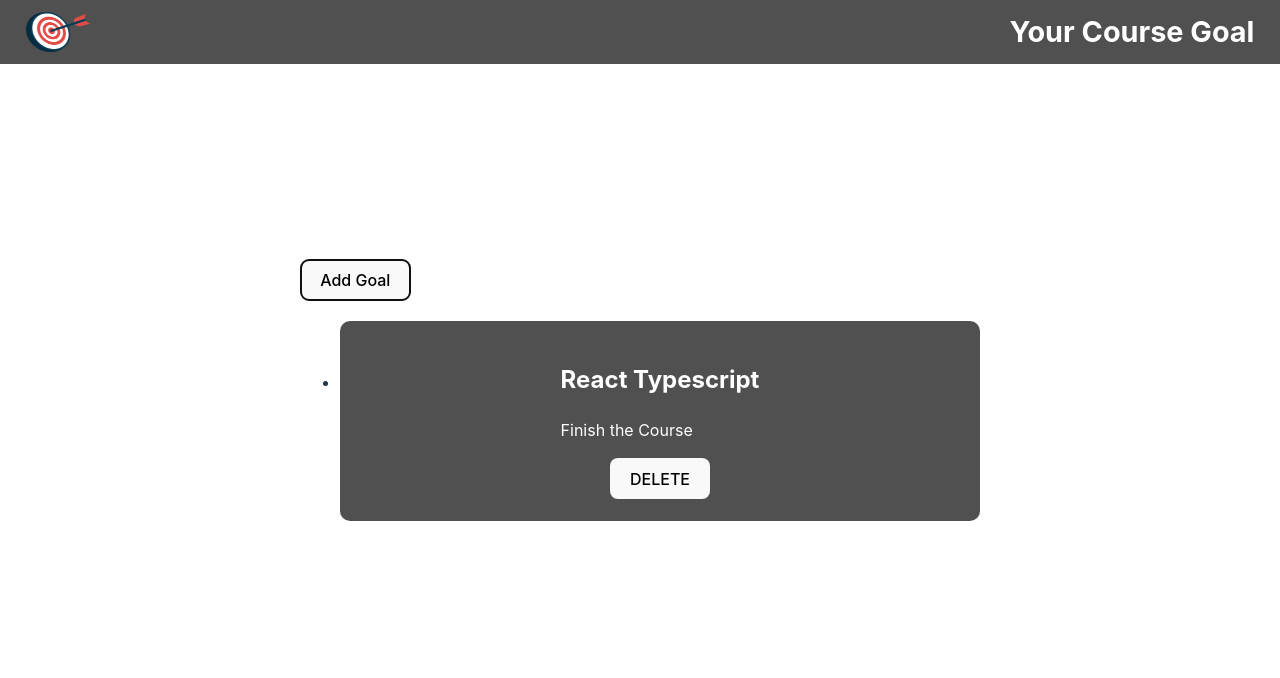
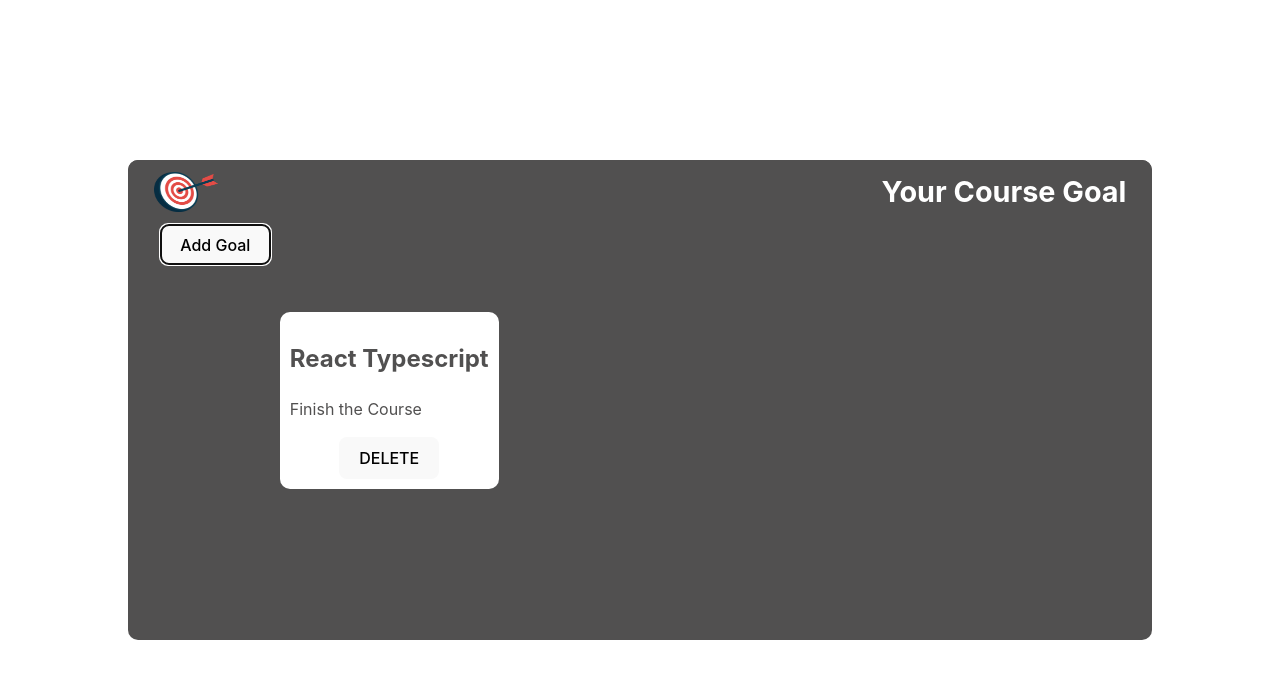
Before and after one commit to pablothobias/react-ts-basics, a React (Vite) app: page / in a window 1280 px wide. Both pictures are taken after a click on the button "Add Goal". Shown: the top 678 px of the page. Built offline with nearby package versions, Linux system fonts and the light colour scheme.

Commit message:
feature(ReactTSBasics): creating goal list component component

```diff
--- /dev/null
+++ b/src/App.style.ts
@@ -0,0 +1,21 @@
+import styled from 'styled-components';
+
+export const AppContainer = styled.div`
+  position: relative;
+  display: flex;
+  flex-direction: column;
+  align-items: center;
+  justify-content: center;
+  background-color: #515050;
+  color: #ffffff;
+  border-radius: 10px;
+  margin: 20px 0;
+  height: 60vh;
+  width: 80vw;
+`;
+
+export const AddButtonCss = styled.button`
+  position: absolute;
+  top: 64px;
+  left: 32px;
+`;
--- a/src/App.tsx
+++ b/src/App.tsx
@@ -1,21 +1,15 @@
 import { useState } from 'react';
-import styled from 'styled-components';
+import { AppContainer, AddButtonCss } from './App.style';
 
 import './App.css'
 
-import CourseGoal from './components/CourseGoal/CourseGoal';
+import CourseGoalList from './components/CourseGoalList/CourseGoalList';
 import Header from './components/Header/Header';
 import { TitleHeaderCss } from './components/Header/Header.style';
 
 import goalsImg from './assets/goalsImg.png';
 
-const AppContainer = styled.div`
-  overflow: auto;
-  max-height: 90vh;
-  width: 100%;
-`;
-
-type CourseGoal = {
+export type CourseGoal = {
   title: string;
   description: string;
   id: number;
@@ -44,22 +38,8 @@ function App() {
         <Header img={{ src: goalsImg, alt: 'A list of goals' }}>
           <TitleHeaderCss>Your Course Goal</TitleHeaderCss>
         </Header>
-        <button onClick={handleAddGoal}>Add Goal</button>
-        <ul>
-          {
-            courseGoals
-              .map((goal: CourseGoal) => (
-                <li key={goal.id}>
-                  <CourseGoal
-                    id={goal.id}
-                    title={goal.title}
-                    description={goal.description}
-                    handleDeleteGoal={handleDeleteGoal}
-                  />
-                </li>
-              ))
-          }
-        </ul>
+        <AddButtonCss onClick={handleAddGoal}>Add Goal</AddButtonCss>
+        <CourseGoalList courseGoals={courseGoals} handleDeleteGoal={handleDeleteGoal} />
       </AppContainer>
     </>
   )
--- a/src/components/CourseGoal/CourseGoal.style.ts
+++ b/src/components/CourseGoal/CourseGoal.style.ts
@@ -5,12 +5,11 @@ display: flex;
 flex-direction: column;
 align-items: center;
 justify-content: center;
-width: 50vw;
-height: 25vh;
-background-color: #515050;
-color: #ffffff;
+background-color: #ffffff;
+color: #515050;
 border-radius: 10px;
 margin: 20px 0;
+padding: 10px;
 `;
 
 export { CourseGoalContainerCss };
--- /dev/null
+++ b/src/components/CourseGoalList/CourseGoalList.style.ts
@@ -0,0 +1,12 @@
+import styled from "styled-components";
+
+export const GoalsListCss = styled.ul`
+display: grid;
+grid-template-columns: repeat(3, 1fr);
+grid-gap: 2rem;
+list-style: none;
+margin: 0;
+padding: 0;
+overflow: auto;
+max-height: 40vh;
+`;
--- /dev/null
+++ b/src/components/CourseGoalList/CourseGoalList.tsx
@@ -0,0 +1,33 @@
+import { type FC } from 'react';
+
+import { GoalsListCss } from './CourseGoalList.style.ts';
+import CourseGoal from '../../components/CourseGoal/CourseGoal.tsx';
+import { type CourseGoal as CourseGoalType } from '../../App.tsx';
+
+type CourseGoalListProps = {
+    courseGoals: Array<CourseGoalType>;
+    handleDeleteGoal: (id: number) => void;
+};
+
+const CourseGoalList: FC<CourseGoalListProps> = ({ courseGoals, handleDeleteGoal }) => {
+
+    return (
+        <GoalsListCss>
+            {
+                courseGoals
+                    .map((goal) => (
+                        <li key={goal.id}>
+                            <CourseGoal
+                                id={goal.id}
+                                title={goal.title}
+                                description={goal.description}
+                                handleDeleteGoal={handleDeleteGoal}
+                            />
+                        </li>
+                    ))
+            }
+        </GoalsListCss>
+    );
+};
+
+export default CourseGoalList;
--- a/src/components/Header/Header.style.ts
+++ b/src/components/Header/Header.style.ts
@@ -8,10 +8,11 @@ export const HeaderContainerCss = styled.div`
     left: 0;
     align-items: center;
     justify-content: space-between;
-    width: 96vw;
+    width: 76vw;
     height: 8vh;
     padding: 0 2vw;
     background-color: #515050;
+    border-radius: 10px 10px 0 0;
 `;
 
 export const ImageHeaderCss = styled.img`
@@ -20,6 +21,7 @@ export const ImageHeaderCss = styled.img`
 `;
 
 export const TitleHeaderCss = styled.h1`
+    text-align: center;
     font-size: 1.8rem;
     color: #ffffff;
 `;
```
